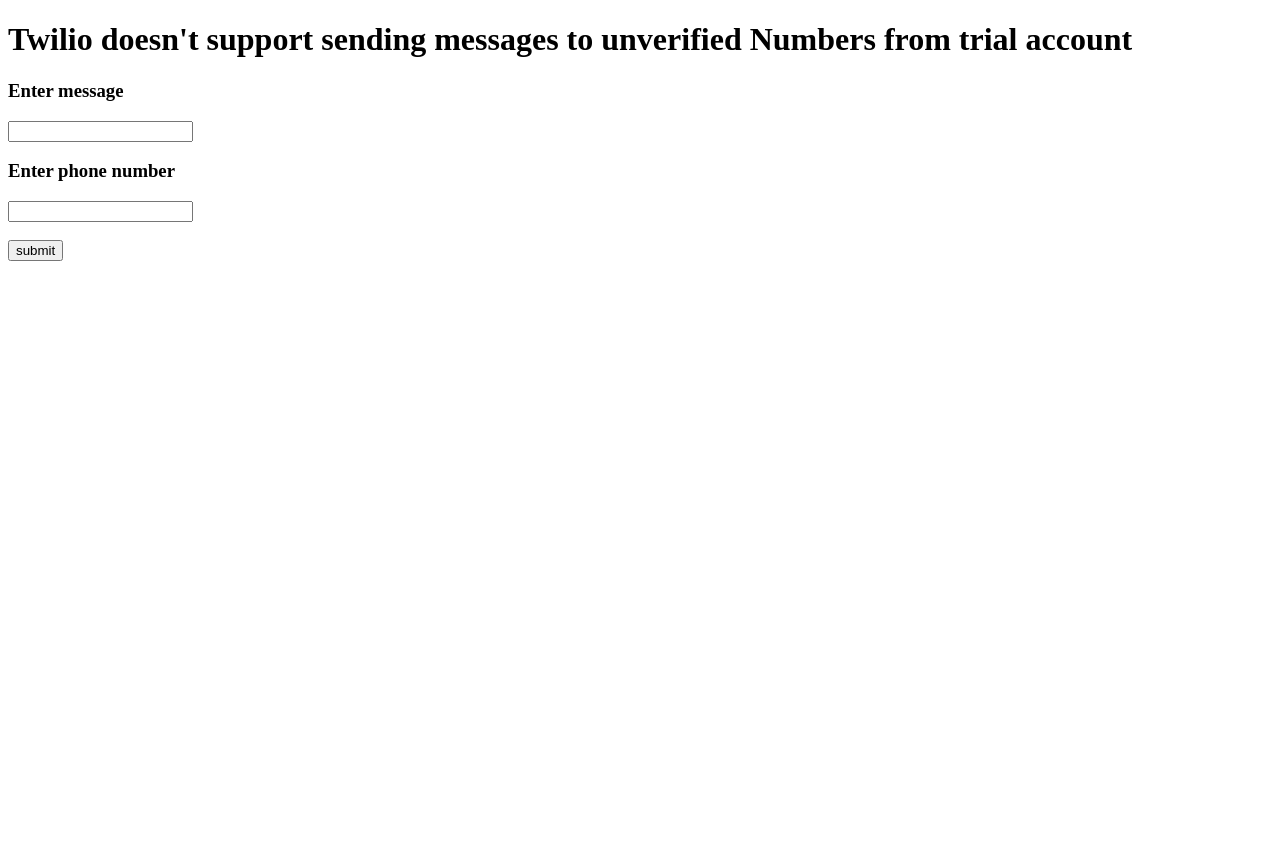
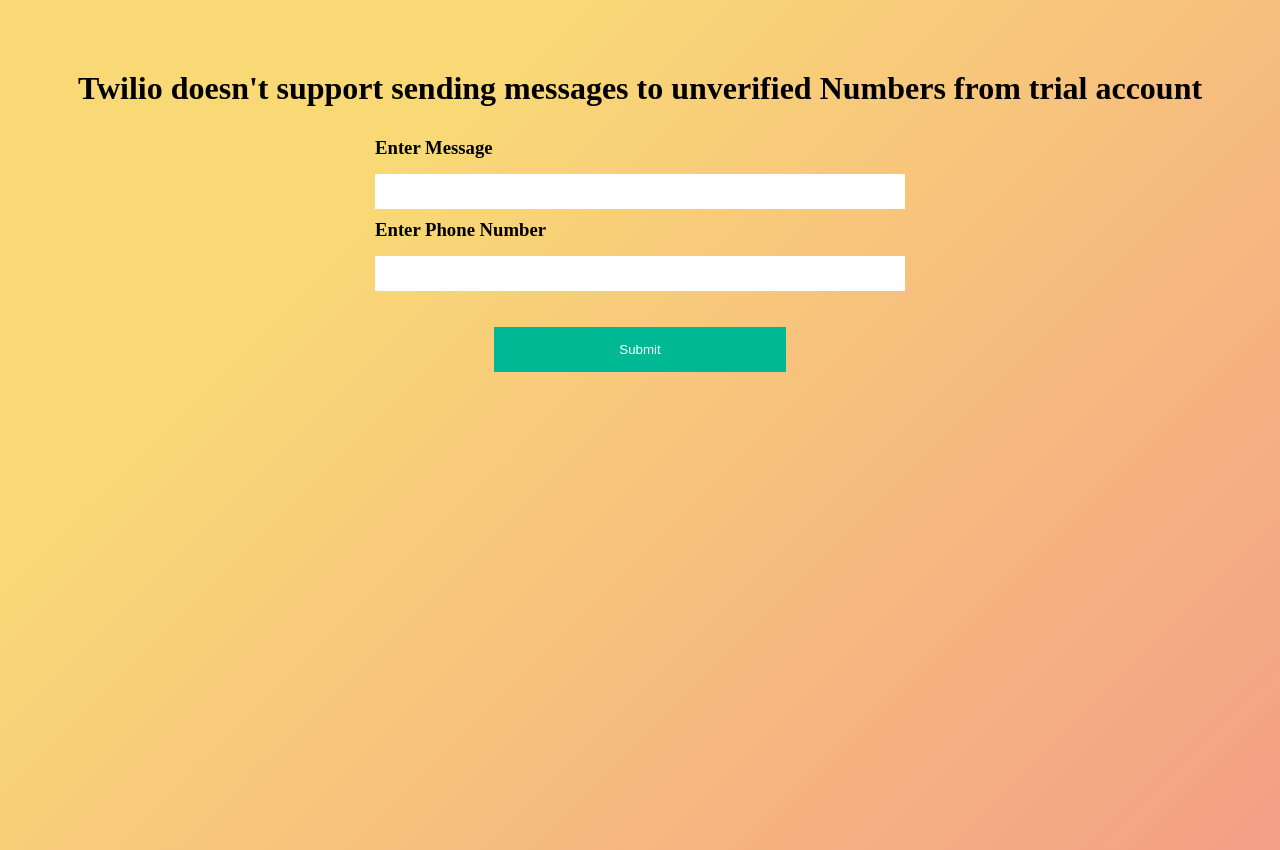
Before and after one commit to starlightknown/thankful.ly, a website: page sendmessage.html in a window 1280 px wide. Before the commit the page ends 800 px from the top, so only its background shows below. Drawn offline with Linux system fonts and the light colour scheme.

Commit message:
Succesfully improved the text section UI

```diff
--- a/sendmessage.html
+++ b/sendmessage.html
@@ -1,27 +1,36 @@
 <!DOCTYPE html>
 <html lang="en">
+
 <head>
     <meta charset="UTF-8">
     <meta http-equiv="X-UA-Compatible" content="IE=edge">
     <meta name="viewport" content="width=device-width, initial-scale=1.0">
     <title>Document</title>
-    <link href="styles.css">
+    <link rel="stylesheet" href="styles.css">
 </head>
+
 <body>
+    <div class="main-container">
         <h1>Twilio doesn't support sending messages to unverified Numbers from trial account
         </h1>
-    <h3>Enter message</h3>
+        <div class="container">
+            <h3>Enter Message</h3>
             <input id="msg" type="text">
-    <h3>Enter phone number</h3>
+            <h3>Enter Phone Number</h3>
             <input id="num" type="text">
             <br><br>
-    <button id="btn_submit">submit</button>
+            <div class="btn-container">
+                <button id="btn_submit">Submit</button>
+            </div>
+
+        </div>
+    </div>
 </body>
 <script>
     const submit = () => {
         let msg = document.getElementById("msg").value
         let num = document.getElementById("num").value
-        let body = {sendTo: num, messageBody: msg}
+        let body = { sendTo: num, messageBody: msg }
         fetch('http://localhost:3000/api/sendMessage', {
             method: 'POST',
             // mode: 'no-cors',
@@ -37,4 +46,5 @@
 
     document.getElementById("btn_submit").addEventListener("click", submit);
 </script>
+
 </html>
--- a/styles.css
+++ b/styles.css
@@ -1,3 +1,57 @@
+*{
+    margin:0;
+    padding:0;
+    box-sizing: border-box;
+}
+h1,
+h3{
+    color:black;
+}
+
+h3{
+    margin-top:10px;
+}
+
 body{
-    background-color: aqua;
+    background-color: #f39f86;
+    background-image: linear-gradient(315deg, #f39f86 0%, #f9d976 74%);
+    height: 100vh;
 }
+
+.main-container{
+    display:flex;
+    flex-direction: column;
+    padding:20px;
+    margin: 50px;
+    justify-content: center;
+    align-items: center;
+}
+
+.container{
+    display:flex;
+    flex-direction:column;
+    padding:20px;
+    width:50%;
+    justify-content: center;
+
+}
+
+input{
+    margin-top:15px;
+    border:none;
+    padding:10px;
+}
+
+button{
+    border:none;
+    padding:15px;
+    color:white;
+    background-color:#00b894;
+    width: 55%;
+}
+
+.btn-container{
+    display: flex;
+    justify-content: center;
+
+}
```
Lines whose indentation alone changed are shown as unchanged.
